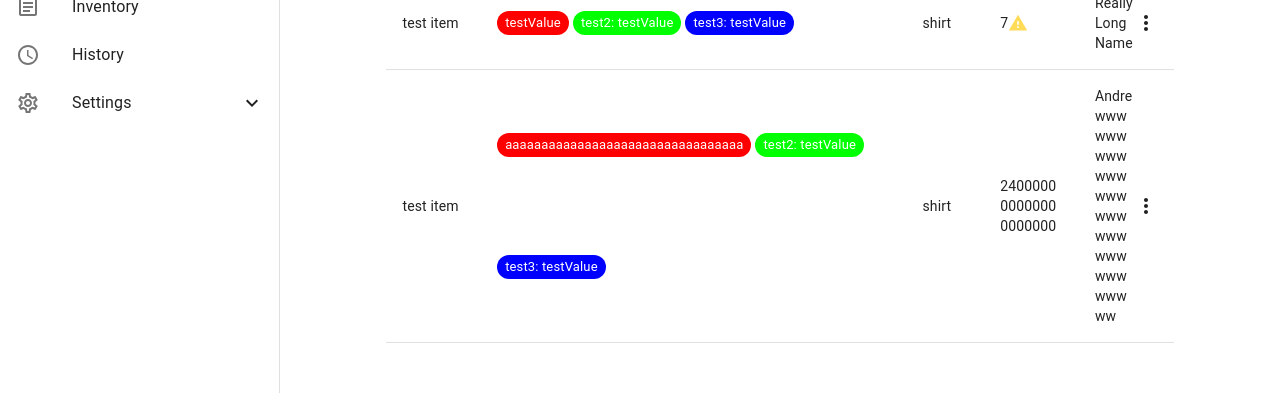
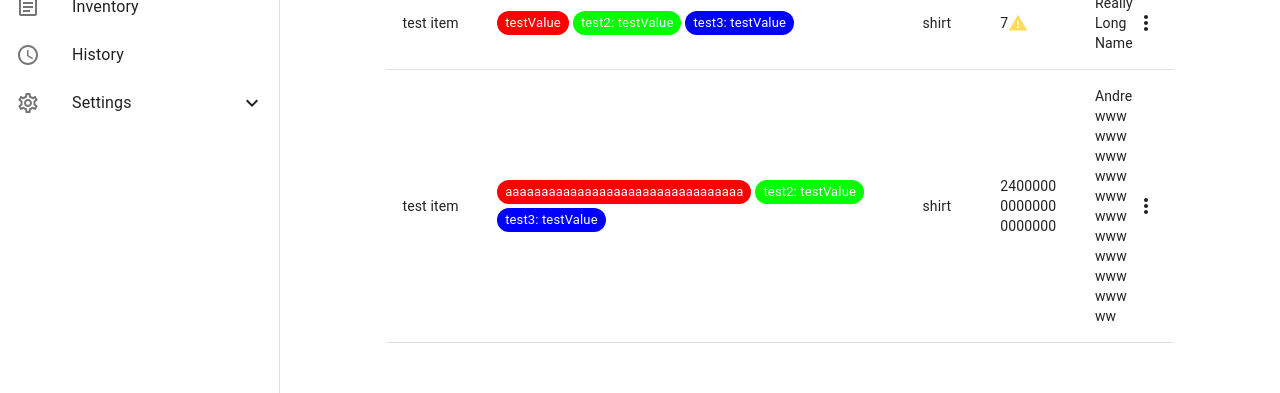
Before and after one commit to hack4impact-utk/community-coalition-against-human-trafficking, a Next.js app: page /tableTest in a window 1280 px wide. Shown: the part 265-658 px from the top of the page. Built offline with nearby package versions, Linux system fonts and the light colour scheme; no server answers.

Commit message:
Fixes weird chip wrapping issue

```diff
--- a/components/InventoryItemListItem/index.tsx
+++ b/components/InventoryItemListItem/index.tsx
@@ -114,10 +114,10 @@ export default function InventoryItemListItem({
         sx={{
           display: 'flex',
           alignItems: 'center',
+          alignContent: 'center',
           flexWrap: 'wrap',
           gap: '0.25rem',
           width: '60%',
-          wordBreak: 'break-word',
         }}
       >
         {renderAttributeChips(inventoryItem)}
@@ -128,7 +128,6 @@ export default function InventoryItemListItem({
           alignItems: 'center',
           justifyContent: 'center',
           width: '10%',
-          wordBreak: 'break-word',
         }}
       >
         {narrowCategory(inventoryItem)}
```
